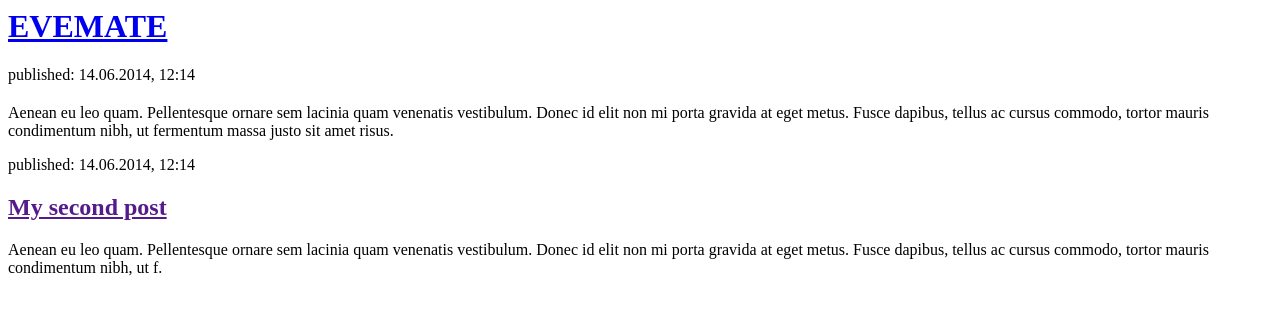
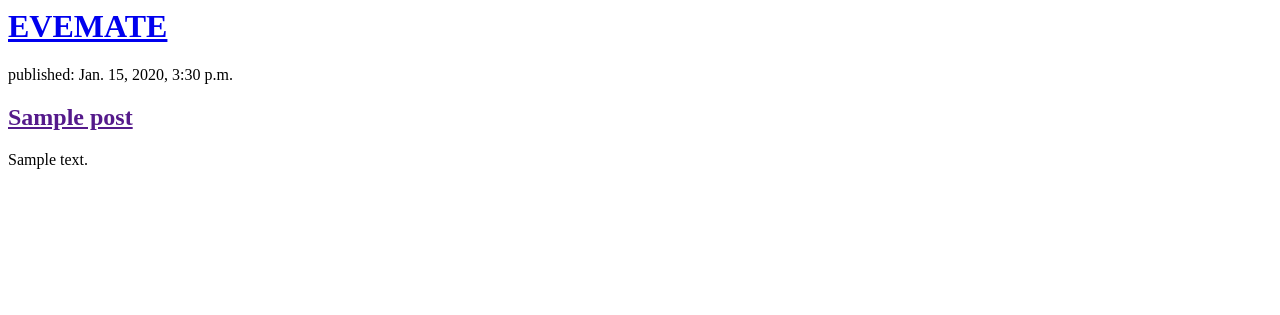
Before and after one commit to gandikotaaravinda/my-first-blog, a Django app: template blog/templates/blog/post_list.html in a window 1280 px wide. Shown: the top 315 px of the page. Run offline with Django 3.2, Linux system fonts and the light colour scheme; the template is opened without the code that fills it: values that come from a table or form of the project are taken from there, others are empty; tables that the repository leaves empty hold one stand-in row (values such as "Sample post").

Commit message:
modified templates for display of post from database.

```diff
--- a/blog/templates/blog/post_list.html
+++ b/blog/templates/blog/post_list.html
@@ -1,23 +1,19 @@
 <html>
     <head>
-        <title>Django Girls blog</title>
+        <title>EVEMATE</title>
     </head>
     <body>
         <div>
             <h1><a href="/">EVEMATE</a></h1>
         </div>
 
-        <div>
 
-            <p>published: 14.06.2014, 12:14</p>
-            <h2><a href=""></a></h2>
-            <p>Aenean eu leo quam. Pellentesque ornare sem lacinia quam venenatis vestibulum. Donec id elit non mi porta gravida at eget metus. Fusce dapibus, tellus ac cursus commodo, tortor mauris condimentum nibh, ut fermentum massa justo sit amet risus.</p>
-        </div>
-
-        <div>
-            <p>published: 14.06.2014, 12:14</p>
-            <h2><a href="">My second post</a></h2>
-            <p>Aenean eu leo quam. Pellentesque ornare sem lacinia quam venenatis vestibulum. Donec id elit non mi porta gravida at eget metus. Fusce dapibus, tellus ac cursus commodo, tortor mauris condimentum nibh, ut f.</p>
-        </div>
+{% for post in posts %}
+    <div>
+        <p>published: {{ post.published_date }}</p>
+        <h2><a href="">{{ post.title }}</a></h2>
+        <p>{{ post.text|linebreaksbr }}</p>
+    </div>
+{% endfor %}
     </body>
 </html>
--- a/blog/views.py
+++ b/blog/views.py
@@ -1,5 +1,7 @@
 from django.shortcuts import render
-
+from django.utils import timezone
+from .models import Post
 
 def post_list(request):
-    return render(request, 'blog/post_list.html', {})
+    posts = Post.objects.filter(published_date__lte=timezone.now()).order_by('published_date')
+    return render(request, 'blog/post_list.html', {'posts': posts})
```
